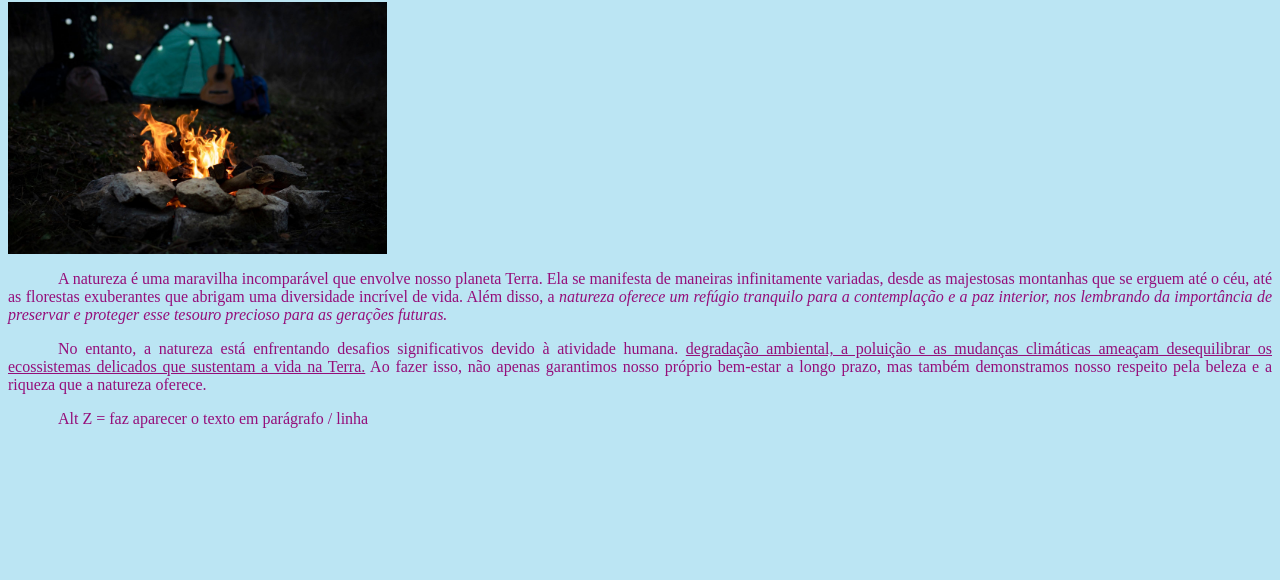
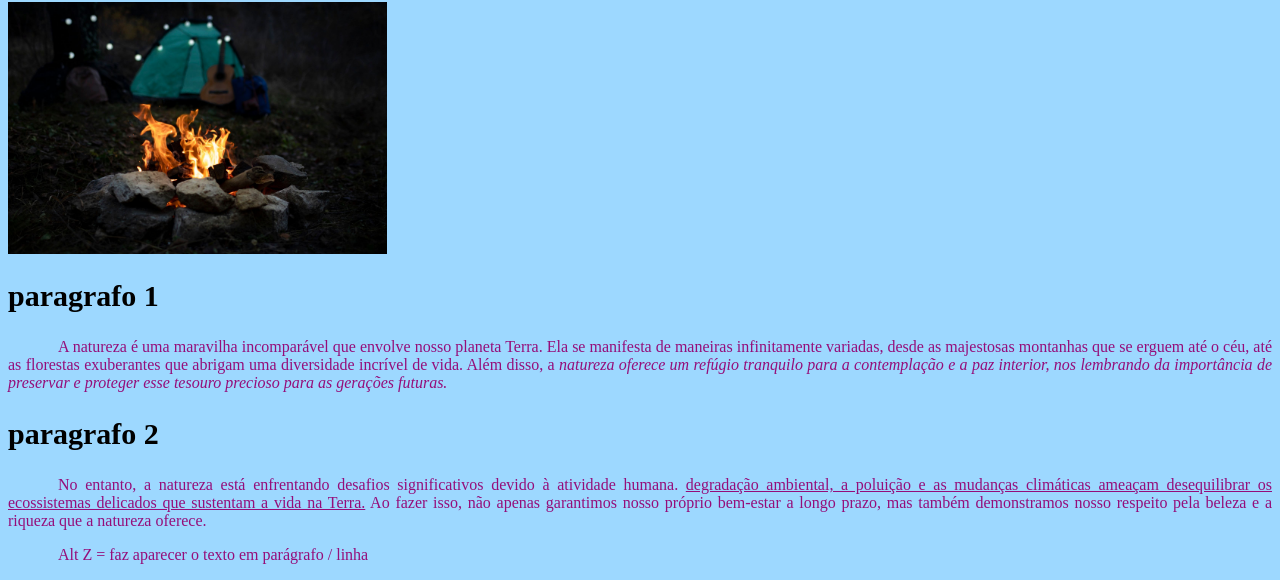
Before and after one commit to VlaMartins/formadoresTurmaA, a plain HTML site: page index.html in a window 1280 px wide. Shown: the part 430-1010 px from the top of the page. Before the commit the page ends 874 px from the top, so only its background shows below. Drawn offline with Linux system fonts and the light colour scheme.

Commit message:
teste de titulos

```diff
--- a/index.html
+++ b/index.html
@@ -11,8 +11,10 @@
         <h1 class="subtitulo"> Camping </h1>
         <img src="fogueira1.jpeg" alt="Imagem de uma fogueira acesa a noite">
 
+        <h2 class="titulonivel2"> paragrafo 1</h2>
         <p class="textorosa">  A natureza é uma maravilha incomparável que envolve nosso planeta Terra.  Ela se manifesta de maneiras infinitamente variadas, desde as majestosas montanhas que se erguem até o céu, até as florestas exuberantes que abrigam uma diversidade incrível de vida. Além disso, a <i>natureza oferece um refúgio tranquilo para a contemplação e a paz interior, nos lembrando da importância de preservar e proteger esse tesouro precioso para as gerações futuras. </i>  </p>
 
+        <h2 class="titulonivel2"> paragrafo 2</h2>
         <p class="textorosa"> No entanto, a natureza está enfrentando desafios significativos devido à atividade humana. <u> degradação ambiental, a poluição e as mudanças climáticas ameaçam desequilibrar os ecossistemas delicados que sustentam a vida na Terra.</u> Ao fazer isso, não apenas garantimos nosso próprio bem-estar a longo prazo, mas também demonstramos nosso respeito pela beleza e a riqueza que a natureza oferece. </p>
 
         <p class="textorosa"> Alt Z = faz aparecer o texto em parágrafo / linha </p>
--- a/style.css
+++ b/style.css
@@ -3,6 +3,10 @@
     color: rgb(250, 235, 215);
     text-align: center;
     font-size: 50px;
+}
+
+.titulonivel2{
+    font-size: 30px;
 }
 
 .subtitulo{
@@ -21,7 +25,7 @@ img{
 
 body{
     /*background-image: url(barracailuminada.jpg);*/
-    background-color: rgb(187, 229, 243);
+    background-color: #9DD8FF;
     background-repeat: no-repeat;
     background-size: cover;
 }
```
